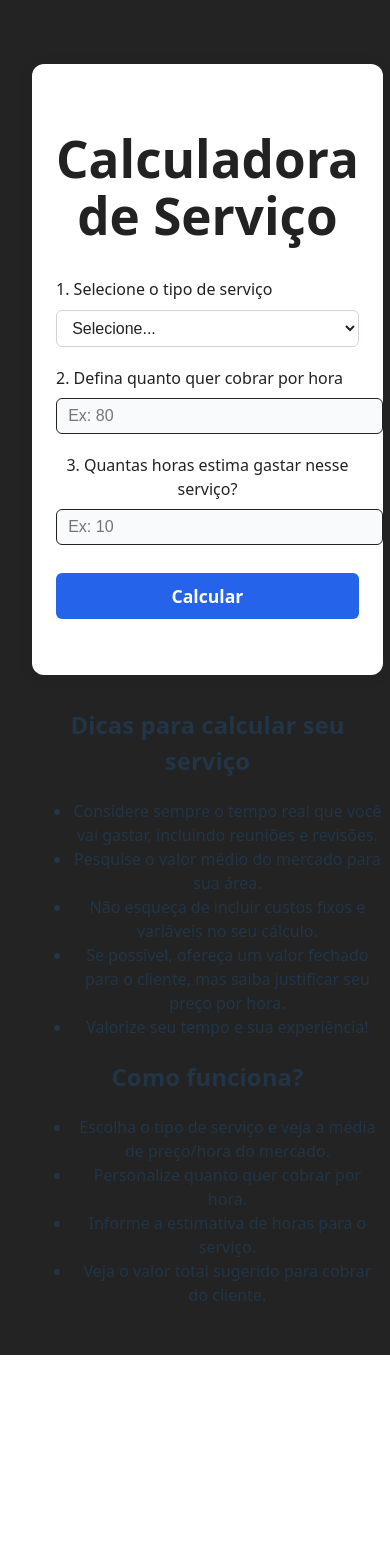
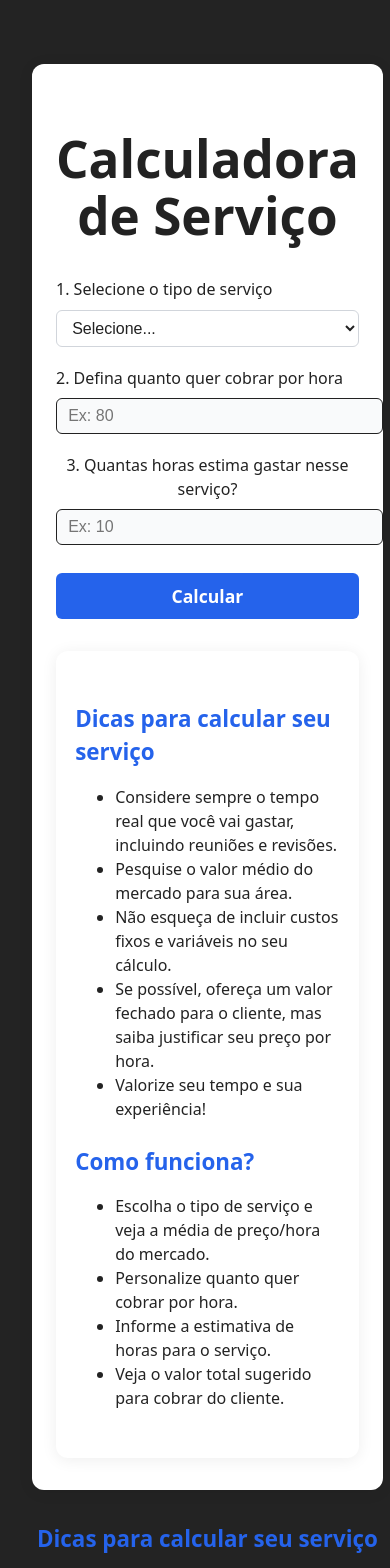
Before and after one commit to TGM29/quantocusta, a React (Vite) app: page / in a window 390 px wide. Shown: the top 1568 px of the page. Before the commit the page ends 1355 px from the top, so only its background shows below. Built offline with nearby package versions, Linux system fonts and the light colour scheme.

Commit message:
fix: painel de dicas no mobile agora aparece em bloco branco igual ao desktop

```diff
--- a/src/App.css
+++ b/src/App.css
@@ -53,6 +53,18 @@
   transition: max-width 0.3s, padding 0.3s;
 }
 
+.mobile-panel {
+  background: #fff;
+  border-radius: 12px;
+  box-shadow: 0 2px 16px rgba(0,0,0,0.07);
+  padding: 2rem 1.2rem;
+  max-width: 400px;
+  margin: 2rem auto 0 auto;
+  text-align: left;
+  color: #232323;
+  display: block;
+}
+
 @media (min-width: 900px) {
   #root {
     display: flex;
@@ -103,6 +115,9 @@
   .side-panel li {
     margin-bottom: 0.5rem;
     font-size: 1.05rem;
+  }
+  .mobile-panel {
+    display: none;
   }
 }
 
--- a/src/App.tsx
+++ b/src/App.tsx
@@ -22,10 +22,10 @@ const PROFISSOES = [
   { nome: 'Outro', faixa: '', media: 0 },
 ];
 
-function SidePanel() {
+function DicasContent() {
   return (
-    <aside className="side-panel">
-      <h2>Dicas para calcular seu serviço</h2>
+    <>
+      <h2 style={{ color: '#2563eb', fontSize: '1.4rem', marginBottom: '0.7rem' }}>Dicas para calcular seu serviço</h2>
       <ul>
         <li>Considere sempre o tempo real que você vai gastar, incluindo reuniões e revisões.</li>
         <li>Pesquise o valor médio do mercado para sua área.</li>
@@ -33,14 +33,30 @@ function SidePanel() {
         <li>Se possível, ofereça um valor fechado para o cliente, mas saiba justificar seu preço por hora.</li>
         <li>Valorize seu tempo e sua experiência!</li>
       </ul>
-      <h2>Como funciona?</h2>
+      <h2 style={{ color: '#2563eb', fontSize: '1.4rem', margin: '1.5rem 0 0.7rem 0' }}>Como funciona?</h2>
       <ul>
         <li>Escolha o tipo de serviço e veja a média de preço/hora do mercado.</li>
         <li>Personalize quanto quer cobrar por hora.</li>
         <li>Informe a estimativa de horas para o serviço.</li>
         <li>Veja o valor total sugerido para cobrar do cliente.</li>
       </ul>
+    </>
+  )
+}
+
+function SidePanel() {
+  return (
+    <aside className="side-panel">
+      <DicasContent />
     </aside>
+  )
+}
+
+function MobilePanel() {
+  return (
+    <div className="mobile-panel">
+      <DicasContent />
+    </div>
   )
 }
 
@@ -137,12 +153,10 @@ function App() {
             </p>
           </div>
         )}
+        {/* Painel de dicas para mobile */}
+        <MobilePanel />
       </div>
       {/* Painel lateral só aparece em telas grandes */}
-      <div className="side-panel" style={{ display: 'none' }}>
-        {/* fallback para mobile, será sobrescrito pelo CSS em desktop */}
-      </div>
-      {/* Renderiza o painel lateral apenas em desktop */}
       <SidePanel />
     </div>
   )
```
